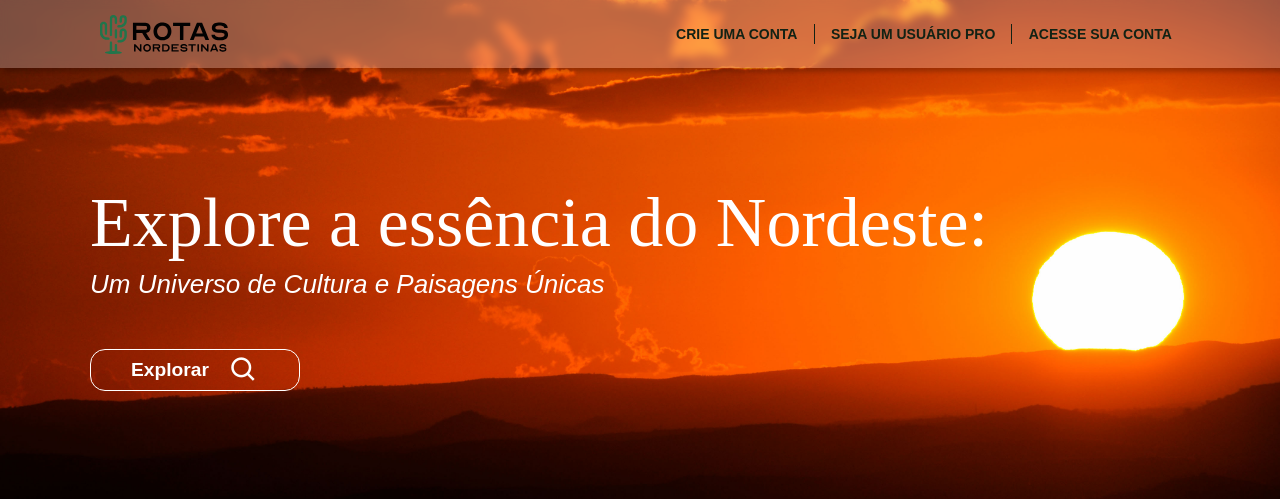
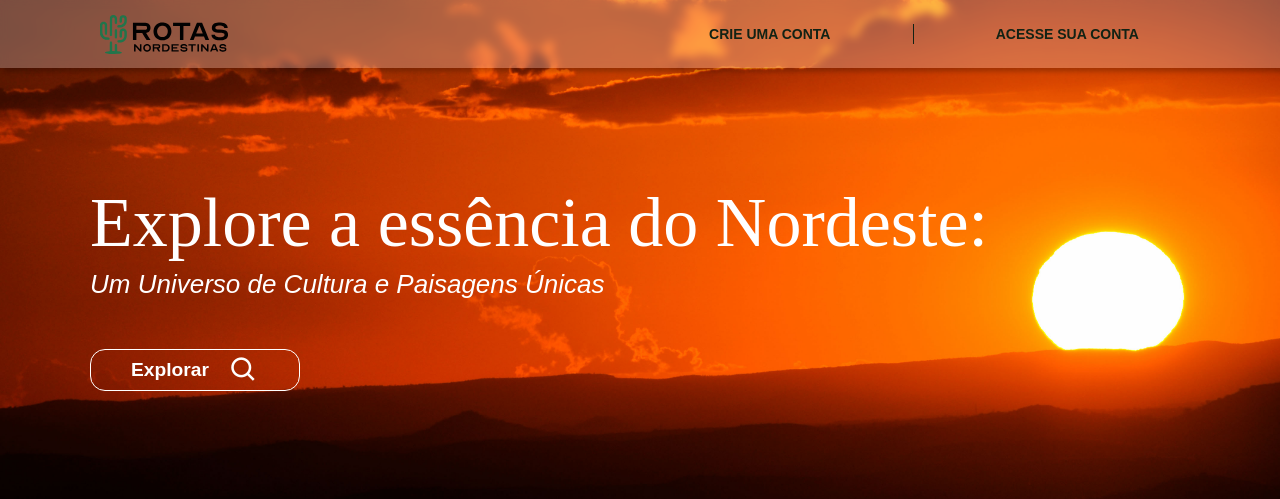
Before and after one commit to jffilho618/Rotas_Nordestinas, a Flask app: page / in a window 1280 px wide. Shown: the top 499 px of the page. Run offline with Flask 3, Linux system fonts and the light colour scheme; some web fonts are replaced.

Commit message:
removendo o campo pro

```diff
--- a/app/templates/index.html
+++ b/app/templates/index.html
@@ -17,8 +17,7 @@
             <img class="logo" src="{{ url_for('static', filename='images/logo/Rota.svg') }}" alt="Rotas Nordestinas">
             <div class="group1">
                 <a href="javascript:void(0)" onclick="openModal('cadastro/usuario/cadastro1')">CRIE UMA CONTA</a>
-                <div class="divider"></div>
-                <a href="javascript:void(0)" onclick="openModal('cadastro/colaborador/cadastro_C1')">SEJA UM USUÁRIO PRO</a>
+
                 <div class="divider"></div>
                 <a href="javascript:void(0)" onclick="openModal('login/login')">ACESSE SUA CONTA</a>
             </div>
```
Also changed, not shown: instance/usuarios.db.
